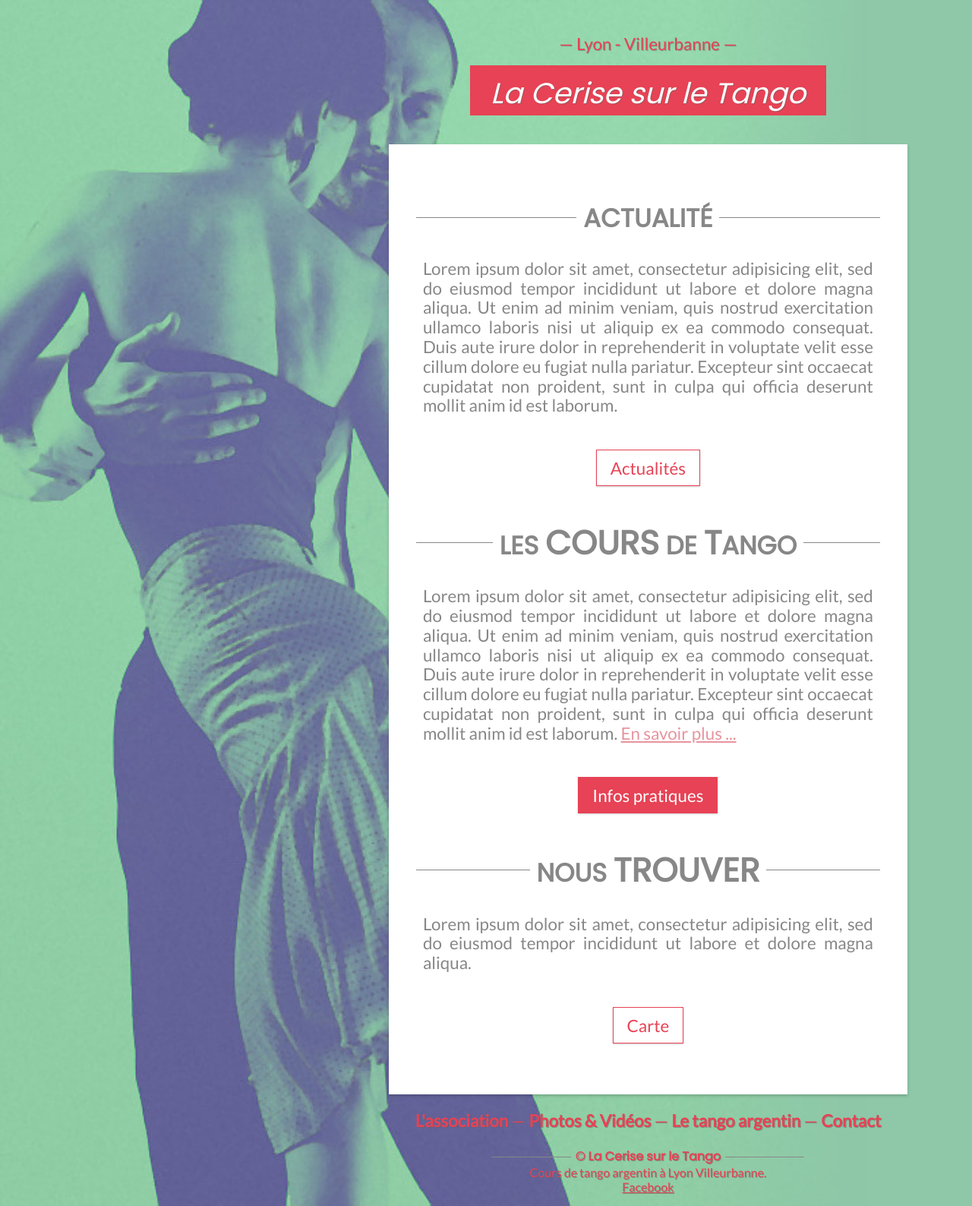
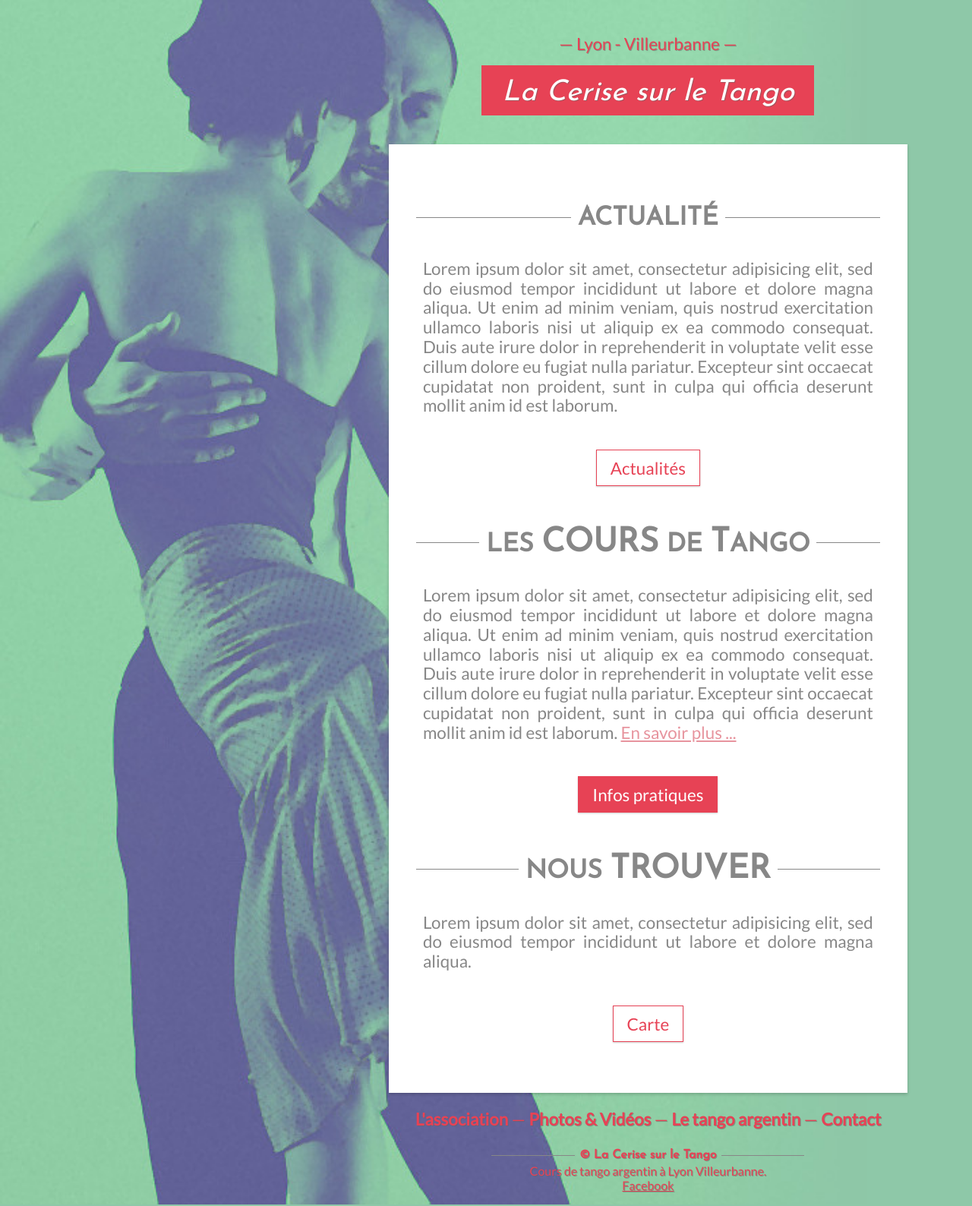
Before and after one commit to lacerisesurletango/lacerisesurletango.github.io, a Jekyll site: the page built from index.html, in a window 1280 px wide. Shown: the whole page at 76% size. Built offline with Jekyll 4.4.1, drawn with Linux system fonts in a browser that asks for light colours.

Commit message:
Revert "Test police poppins"
This reverts commit a491d891de1318ef2f440dff78a9fd9981a6f2e6.

```diff
--- a/_includes/head.html
+++ b/_includes/head.html
@@ -7,7 +7,7 @@
   <meta name="description" content="{% if page.excerpt %}{{ page.excerpt | strip_html }}{% else %}{{ site.description }}{% endif %}">
 
   <link rel="stylesheet" href="/css/normalize.css">
-  <link href="https://fonts.googleapis.com/css?family=Poppins|Lato" rel="stylesheet">
+  <link href="https://fonts.googleapis.com/css?family=Josefin+Sans|Lato" rel="stylesheet">
   <link rel="stylesheet" href="/css/main.css">
 
   <link rel="alternate" type="application/rss+xml" title="{{ site.title }}" href="/feed.xml">
--- a/css/main.css
+++ b/css/main.css
@@ -23,7 +23,7 @@
 }
 
 h1,h2,h3,h4,h5 {
-  font-family: 'Poppins','Lato',  sans-serif;
+  font-family: 'Josefin Sans','Lato',  sans-serif;
 }
 
 a {
```
